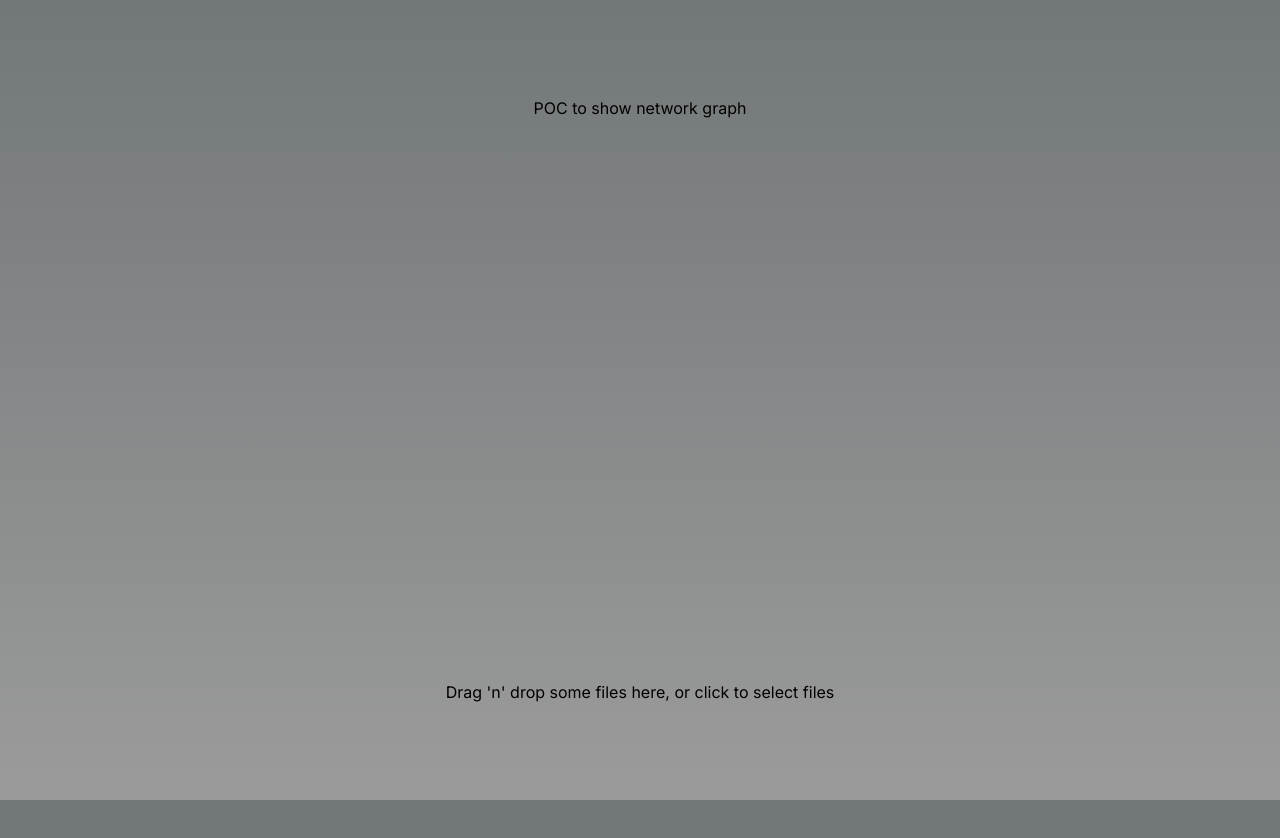
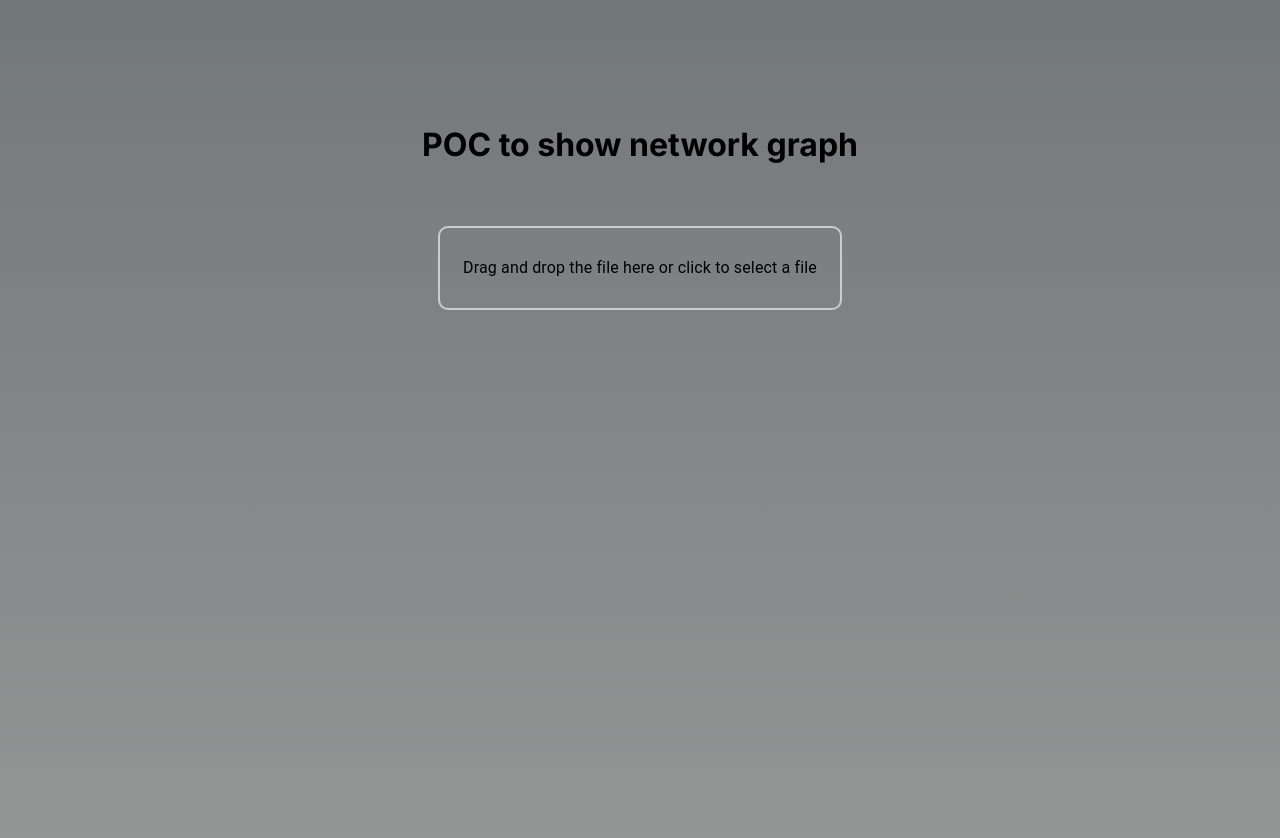
Before and after one commit to iamgiolaga/linkedin-graph, a Next.js app: page / in a window 1280 px wide. Shown: the top 838 px of the page. Before the commit the page ends 800 px from the top, so only its background shows below. Built offline with nearby package versions, Linux system fonts and the light colour scheme.

Commit message:
feat: styled FileUploader

```diff
--- /dev/null
+++ b/src/app/components/FileUploader/FileUploader.styles.tsx
@@ -0,0 +1,40 @@
+import { CircularProgress, Typography, styled } from "@mui/material";
+import Box from "@mui/material/Box";
+import type { DropAreaProps } from "./FileUploader.styles.types";
+
+const DropAreaHover = `
+    &:hover {
+        opacity: 0.6;
+    }
+`;
+
+export const DropAreaText = styled(Typography)`
+  display: flex;
+  justify-content: center;
+  align-items: center;
+  height: 100%;
+`;
+
+export const DropArea = styled(Box)`
+  border: 2px solid #ccc;
+  width: 50vh;
+  height: 10vh;
+  border-radius: 10px;
+  cursor: pointer;
+  opacity: ${({ isDragging }: DropAreaProps) => (isDragging ? 0.6 : 1)};
+  ${DropAreaHover}
+`;
+
+export const DropAreaContentWrapper = styled(Box)`
+  height: 100%;
+`;
+
+export const LoaderWrapper = styled(Box)`
+  display: flex;
+  justify-content: center;
+  align-items: center;
+`;
+
+export const Loader = styled(CircularProgress)`
+  color: #fff;
+`;
--- /dev/null
+++ b/src/app/components/FileUploader/FileUploader.styles.types.ts
@@ -0,0 +1,3 @@
+export type DropAreaProps = {
+  isDragging: boolean;
+};
--- a/src/app/components/FileUploader/FileUploader.tsx
+++ b/src/app/components/FileUploader/FileUploader.tsx
@@ -1,19 +1,27 @@
-import React, { useCallback } from "react";
+import React, { useCallback, useMemo, useState } from "react";
 import Dropzone from "react-dropzone";
 import Papa from "papaparse";
 import { generateGraph } from "@/app/utils/generateGraph";
 import type { FileUploaderProps } from "./FileUploader.types";
 import { computeFrequencies } from "@/app/utils/computeFrequencies";
 import { validateContent } from "@/app/utils/validateContent";
+import * as S from "./FileUploader.styles";
 
 export const FileUploader: React.FC<FileUploaderProps> = ({ setGraph }) => {
-  const handleDrop = useCallback((acceptedFiles: Blob[]) => {
-    acceptedFiles.forEach((file: Blob) => {
+  const [filename, setFilename] = useState<string | null>(null);
+  const [isDragging, setIsDragging] = useState(false);
+  const [isUploading, setIsUploading] = useState(false);
+  const [isDropped, setIsDropped] = useState(false);
+  const handleDrop = useCallback((acceptedFiles: File[]) => {
+    acceptedFiles.forEach((file: File) => {
       const reader = new FileReader();
 
       reader.onabort = () => console.log("file reading was aborted");
       reader.onerror = () => console.log("file reading has failed");
       reader.onload = () => {
+        setIsUploading(false);
+        setIsDropped(true);
+        setFilename(file.name);
         const csvStr = new TextDecoder("utf-8").decode(
           reader.result as ArrayBuffer
         );
@@ -35,15 +43,57 @@ export const FileUploader: React.FC<FileUploaderProps> = ({ setGraph }) => {
     });
   }, []);
 
+  const handleDragEnter = useCallback(() => {
+    setIsDragging(true);
+  }, []);
+
+  const handleDragLeave = useCallback(() => {
+    setIsDragging(false);
+  }, []);
+
+  const handleDropAccepted = useCallback(() => {
+    setIsDragging(false);
+    setIsUploading(true);
+  }, []);
+
+  const formatDropAreaContent = () => {
+    if (isDragging) {
+      return <S.DropAreaText>Drop the file here</S.DropAreaText>;
+    }
+
+    if (isUploading) {
+      return (
+        <S.LoaderWrapper>
+          <S.Loader size={30} />
+        </S.LoaderWrapper>
+      );
+    }
+
+    if (isDropped) {
+      return <S.DropAreaText>{filename}</S.DropAreaText>;
+    }
+
+    return (
+      <S.DropAreaText>
+        Drag and drop the file here or click to select a file
+      </S.DropAreaText>
+    );
+  };
+
   return (
-    <Dropzone onDrop={handleDrop}>
+    <Dropzone
+      onDrop={handleDrop}
+      onDragEnter={handleDragEnter}
+      onDragLeave={handleDragLeave}
+      onDropAccepted={handleDropAccepted}
+    >
       {({ getRootProps, getInputProps }) => (
-        <section>
-          <div {...getRootProps()}>
+        <S.DropArea isDragging={isDragging}>
+          <S.DropAreaContentWrapper {...getRootProps()}>
             <input {...getInputProps()} />
-            <p>Drag 'n' drop some files here, or click to select files</p>
-          </div>
-        </section>
+            {formatDropAreaContent()}
+          </S.DropAreaContentWrapper>
+        </S.DropArea>
       )}
     </Dropzone>
   );
--- a/src/app/globals.css
+++ b/src/app/globals.css
@@ -1,5 +1,3 @@
-@tailwind base;
-@tailwind components;
 @tailwind utilities;
 
 :root {
--- a/src/app/page.tsx
+++ b/src/app/page.tsx
@@ -8,8 +8,8 @@ import type { NetworkGraphProps } from "./components/NetworkGraph/NetworkGraph.t
 export default function Home() {
   const [graph, setGraph] = useState<NetworkGraphProps["data"]>();
   return (
-    <main className="flex min-h-screen flex-col items-center justify-between p-24">
-      POC to show network graph
+    <main className="flex min-h-screen flex-col items-center p-24">
+      <h1>POC to show network graph</h1>
       <br />
       <br />
       <FileUploader setGraph={setGraph} />
```
